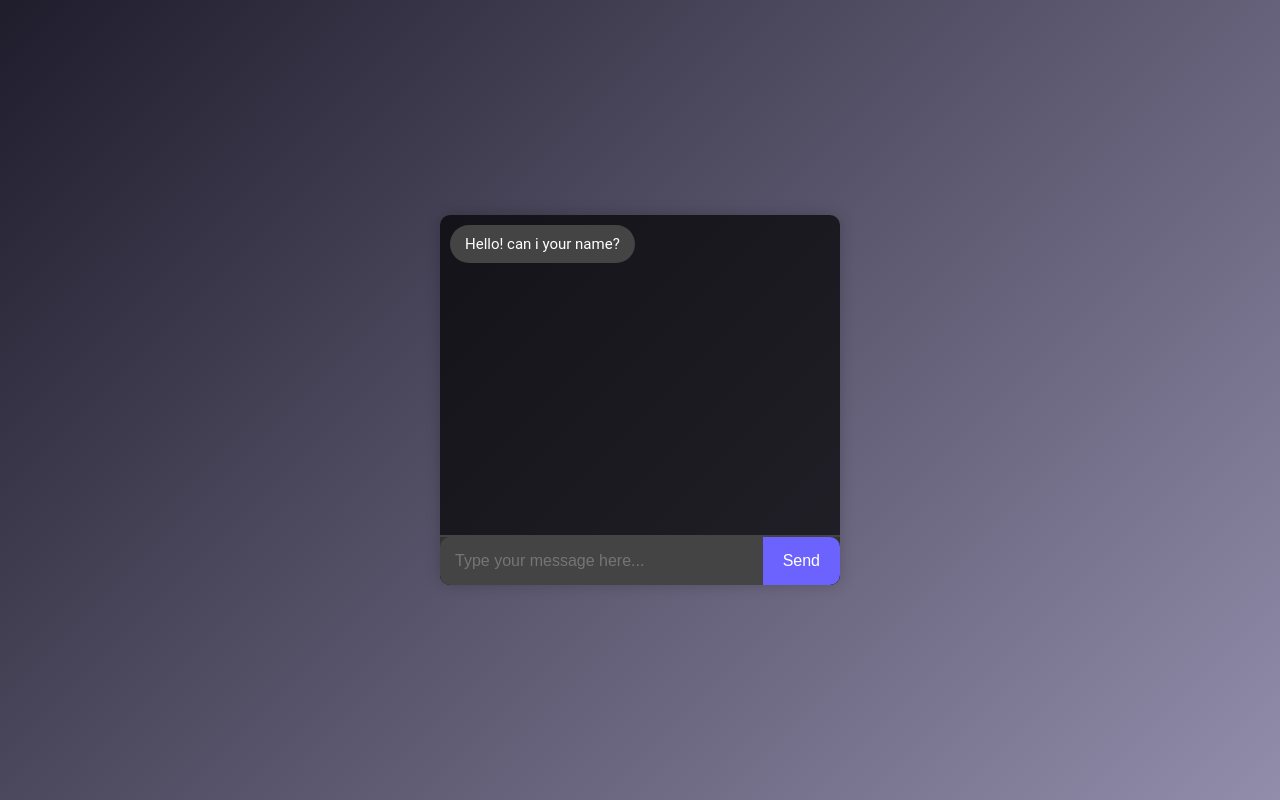
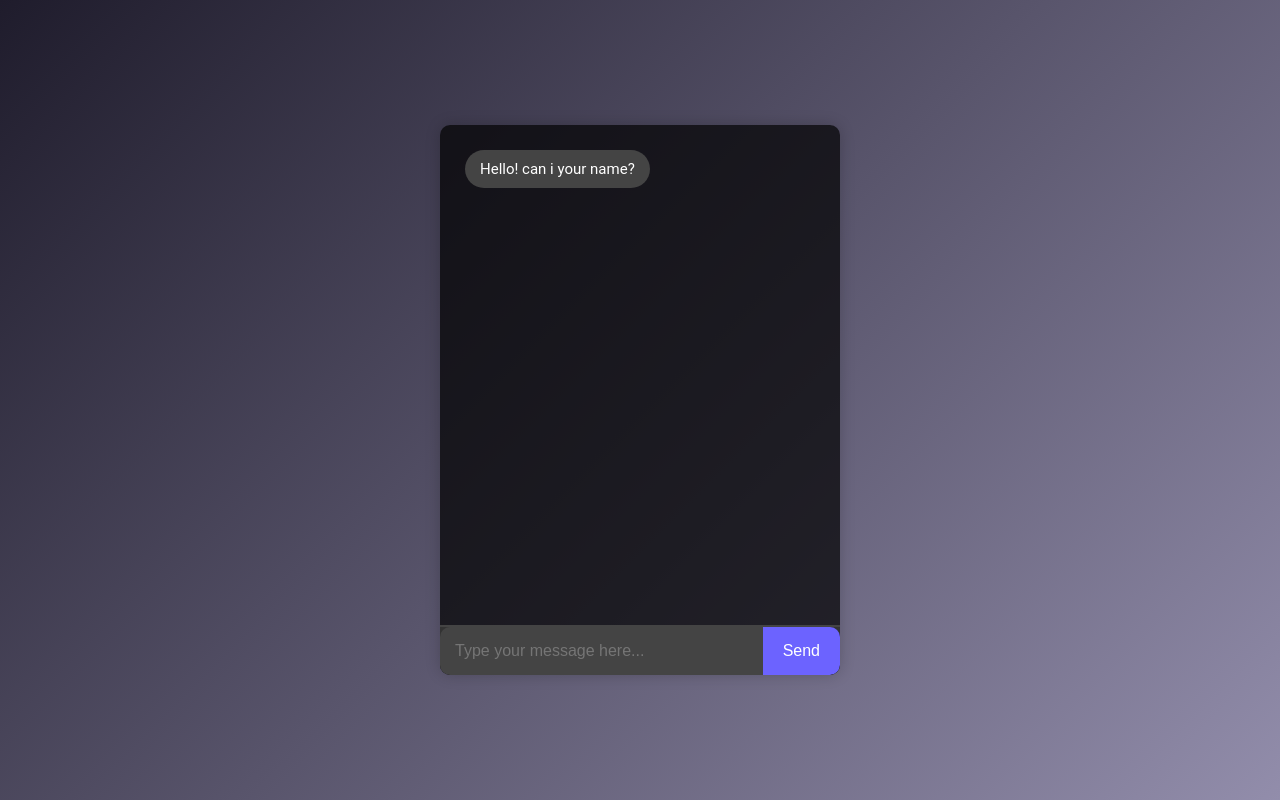
Before and after one commit to kingSSG/chat_bot, a plain HTML site: page index.html in a window 1280 px wide. Drawn offline with Linux system fonts and the light colour scheme.

Commit message:
commit message

```diff
--- a/styles.css
+++ b/styles.css
@@ -20,9 +20,9 @@ body {
 }
 
 .chat-box {
-    height: 300px;
+    height: 450px;
     overflow-y: auto;
-    padding: 10px;
+    padding: 25px;
     display: flex;
     flex-direction: column;
     gap: 10px;
```
